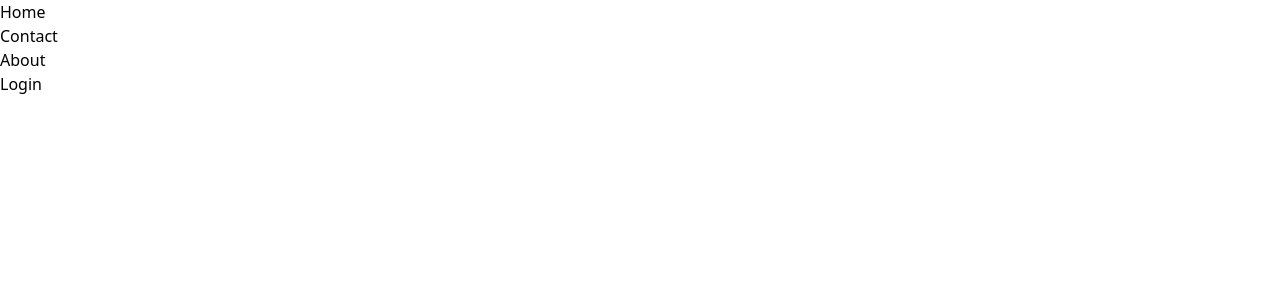
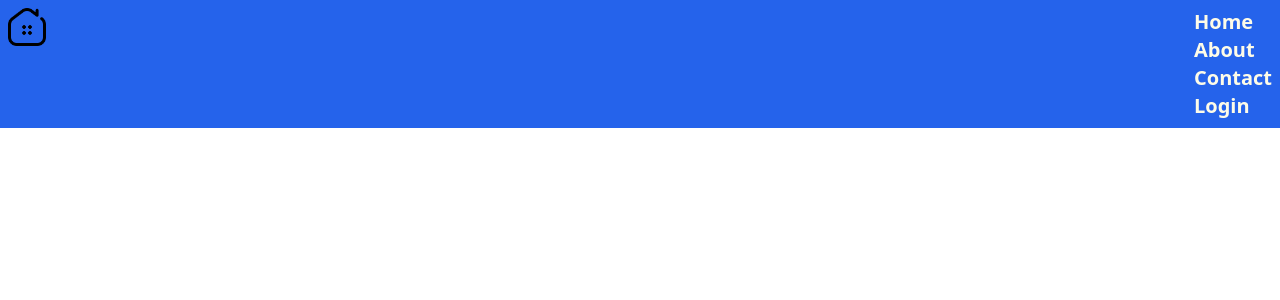
Before and after one commit to llOrtegall/Project_SPA_Store, a React (Vite) app: page / in a window 1280 px wide. Shown: the top 300 px of the page. Built offline with nearby package versions, Linux system fonts and the light colour scheme.

Commit message:
header css

```diff
--- /dev/null
+++ b/src/components/Header.css
@@ -0,0 +1,11 @@
+.navMain {
+  @apply flex justify-between p-2 bg-blue-600
+}
+
+.listNav {
+  @apply text-xl font-semibold text-yellow-50
+}
+
+.listNav:hover {
+  @apply text-green-400
+}
--- a/src/components/Header.jsx
+++ b/src/components/Header.jsx
@@ -1,11 +1,16 @@
+import './Header.css'
+
 export const Header = () => {
   return (
-    <nav>
-      <ul className="flex justify-between p-4">
-        <li><a href="">Home</a></li>
-        <li><a href="">Contact</a></li>
-        <li><a href=""></a>About</li>
-        <li><a href="">Login</a></li>
+    <nav className="navMain">
+      <figure>
+        <img className='logo' src=".\src\assets\casa.png" alt="foto" width={38} />
+      </figure>
+      <ul className="flex gap-6 items-center">
+        <li><a href="#" className="listNav">Home</a></li>
+        <li><a href="#" className="listNav">About</a></li>
+        <li><a href="#" className="listNav">Contact</a></li>
+        <li><a href="#" className="listNav">Login</a></li>
       </ul>
     </nav>
   )
--- a/src/index.css
+++ b/src/index.css
@@ -1,3 +1,8 @@
 @tailwind base;
 @tailwind components;
 @tailwind utilities;
+
+body {
+  margin: 0;
+  font-family: system-ui, -apple-system, BlinkMacSystemFont, sans-serif;
+}
```
Also changed, not shown: src/assets/casa.png (added).
